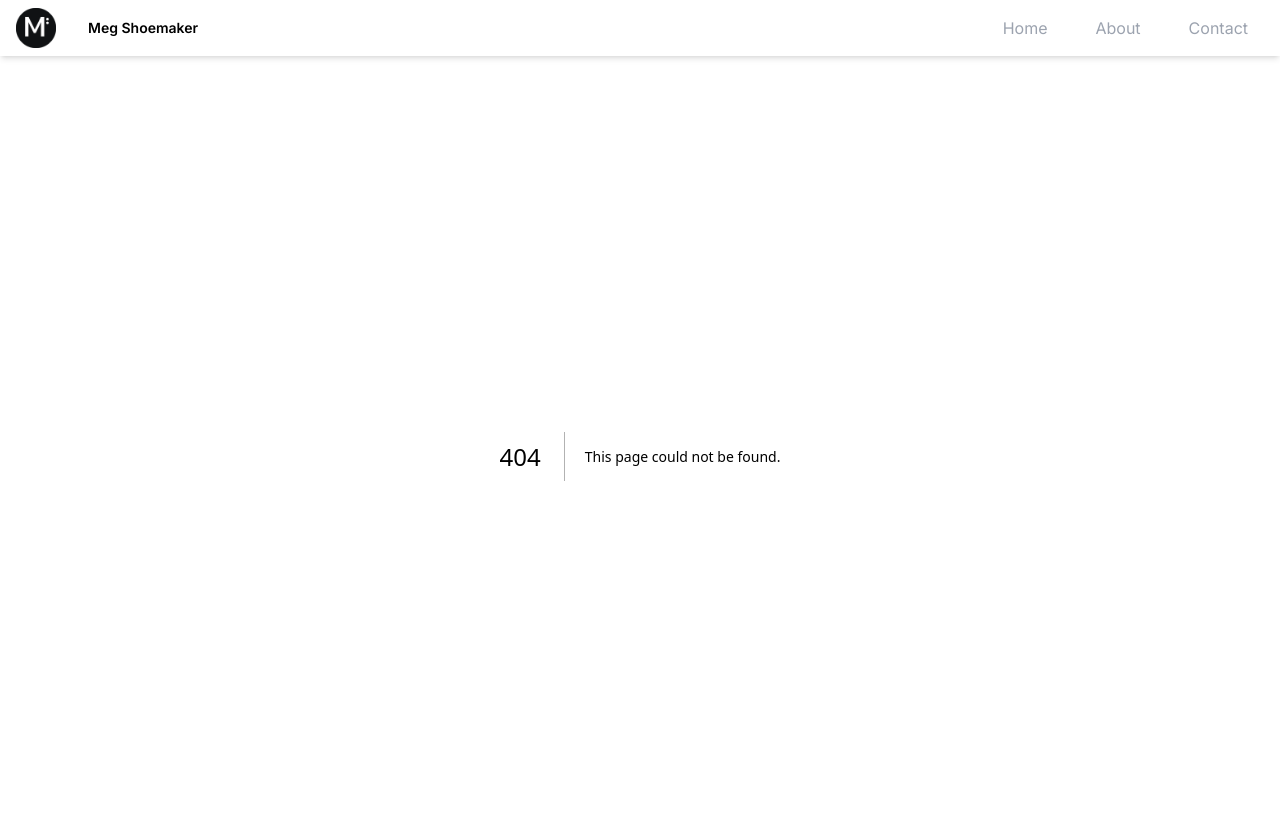
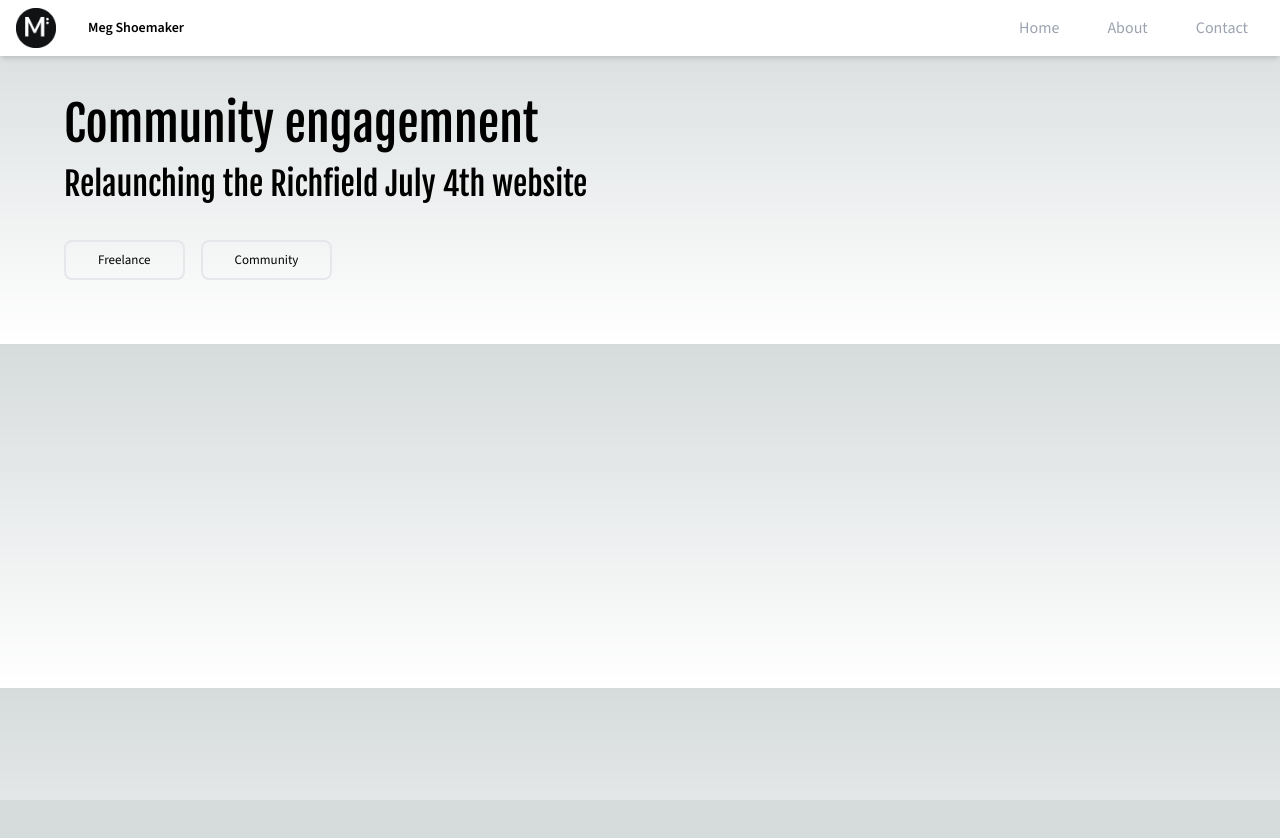
Before and after one commit to mshoemaker1/MyPortfolio, a Next.js app: page /projects/richfield-july-4 in a window 1280 px wide. Before the commit this address had no page. Shown: the top 838 px of the page. After the commit the page ends 800 px from the top, so only its background shows below. Built offline with nearby package versions, Linux system fonts and the light colour scheme.

Commit message:
Project Header Component

```diff
--- a/app/layout.tsx
+++ b/app/layout.tsx
@@ -1,9 +1,9 @@
 import type { Metadata } from "next";
-import { Inter } from "next/font/google";
+import { Source_Sans_3 } from "next/font/google";
 import "./globals.css";
 import NavBar from "@/components/NavBar";
 
-const inter = Inter({ subsets: ["latin"] });
+const sourceSans = Source_Sans_3({ subsets: ["latin"] });
 
 export const metadata: Metadata = {
   title: "Meg Shoemaker",
@@ -17,7 +17,10 @@ export default function RootLayout({
 }>) {
   return (
     <html lang="en">
-      <body className={inter.className}><NavBar/>{children}</body>
+      <body className={sourceSans.className}>
+        <NavBar />
+        {children}
+      </body>
     </html>
   );
 }
--- a/app/page.tsx
+++ b/app/page.tsx
@@ -5,24 +5,24 @@ import ProjectCard from "@/components/ProjectCard";
 
 const projects = [
   {
-    title: "Trapped Downtown",
-    description: "Some description text here",
+    title: "Unlocking more bookings",
+    description: "Refreshing the Trapped Downtown website",
     image: projectImage1,
-    bg: "bg-sky-100",
+    bg: "bg-[#7D9968]",
     path: "/projects/trapped-downtown",
   },
   {
-    title: "Project Title",
-    description: "Some description text here",
+    title: "Community engagemnent",
+    description: "Relaunching the Richfield July 4th website",
     image: projectImage2,
-    bg: "bg-purple-100",
-    path: "",
+    bg: "bg-[#9C9AC1]",
+    path: "/projects/richfield-july-4",
   },
   {
     title: "Project Title",
     description: "Some description text here",
     image: projectImage3,
-    bg: "bg-orange-100",
+    bg: "bg-[#D3C3AC]",
     path: "",
   },
 ];
--- /dev/null
+++ b/app/projects/richfield-july-4/page.tsx
@@ -0,0 +1,13 @@
+import Header from "../../../components/Header";
+
+export default function RichfieldJuly4() {
+  return (
+    <main>
+      <Header
+        title="Community engagemnent"
+        description="Relaunching the Richfield July 4th website"
+        tags={["Freelance", "Community"]}
+      />
+    </main>
+  );
+}
--- a/app/projects/trapped-downtown/page.tsx
+++ b/app/projects/trapped-downtown/page.tsx
@@ -1,9 +1,13 @@
+import Header from "../../../components/Header";
+
 export default function TrappedDowntown() {
   return (
-    <main className="flex min-h-screen flex-col items-center justify-between">
-      <p className="flex w-full justify-center text-center my-28">
-        Trapped Downtown
-      </p>
+    <main>
+      <Header
+        title="Unlocking more bookings"
+        description="Refreshing the Trapped Downtown website"
+        tags={["Freelance", "Entertainment"]}
+      />
     </main>
   );
 }
--- /dev/null
+++ b/components/Header/index.tsx
@@ -0,0 +1,31 @@
+import { Fjalla_One } from "next/font/google";
+
+const fjallaOne = Fjalla_One({ weight: "400", subsets: ["latin"] });
+
+interface HeaderProps {
+  title: string;
+  description: string;
+  tags?: string[];
+}
+
+const Header = ({ title, description, tags }: HeaderProps) => (
+  <header className="flex flex-col mx-8 my-4 md:mx-16 md:my-8">
+    <h1 className={`${fjallaOne.className} text-[48px] font-semibold`}>
+      {title}
+    </h1>
+    <p className={`${fjallaOne.className} text-[32px]`}>{description}</p>
+    <div className="flex flex-row my-8">
+      {tags?.map((tag) => (
+        <Tag key={tag} title={tag} />
+      ))}
+    </div>
+  </header>
+);
+
+const Tag = ({ title }: { title: string }) => (
+  <div className="border-2 border-solid rounded-lg px-8 py-2 mr-4">
+    <p className="text-[13px]">{title}</p>
+  </div>
+);
+
+export default Header;
--- a/components/ProjectCard/index.tsx
+++ b/components/ProjectCard/index.tsx
@@ -19,7 +19,7 @@ const ProjectCard = ({
   return (
     <Link
       href={path}
-      className={`flex flex-col items-center justify-center p-8 my-2 md:m-4 md:rounded-lg shadow-lg ${bg} text-indigo-800 hover:opacity-80 transition duration-300 ease-in-out`}
+      className={`flex flex-col items-center justify-center p-8 my-2 md:m-4 md:rounded-lg shadow-lg ${bg} text-black hover:opacity-80 transition duration-300 ease-in-out`}
     >
       <div className="flex flex-col justify-start w-full mb-6">
         <h2 className="text-xl font-semibold">{title}</h2>
```
